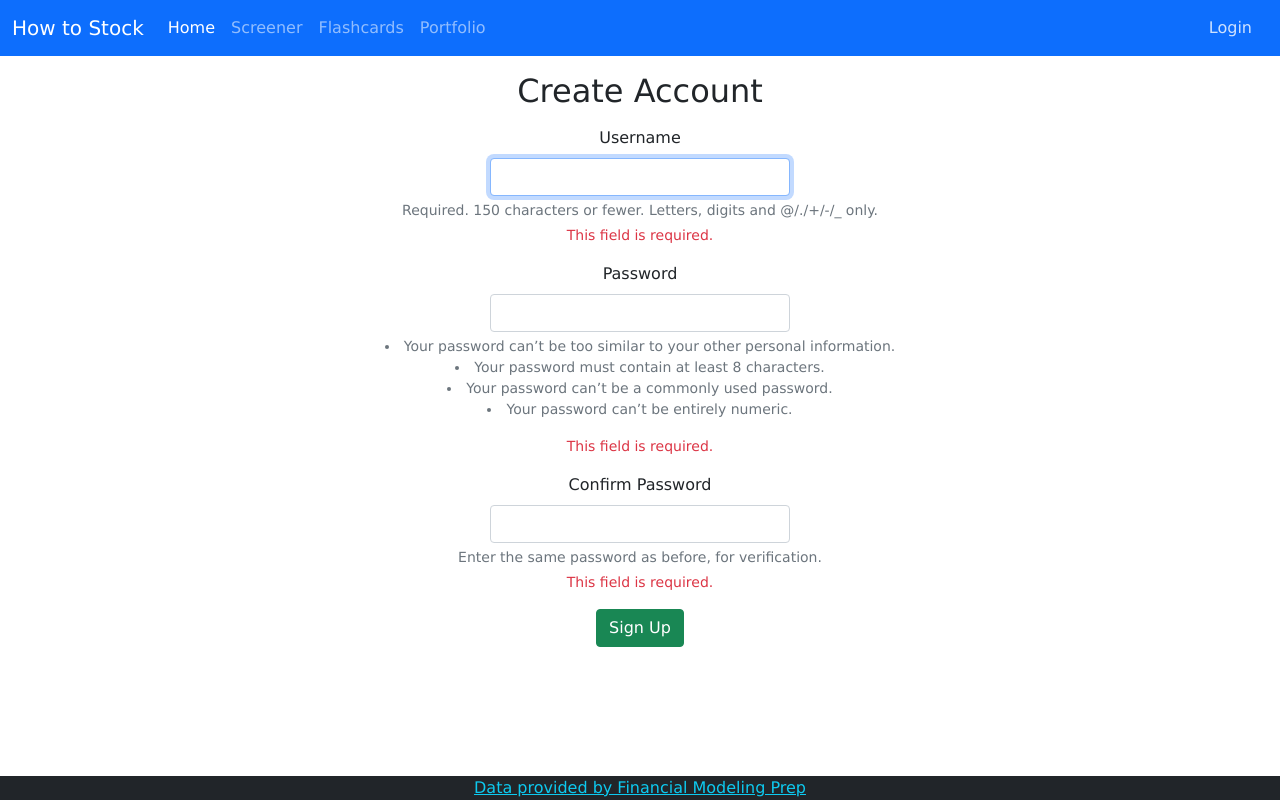
After one commit to Abhiek187/how-to-stock, a Django app: page /accounts/create in a window 1280 px wide. The commit adds this page. Run offline with Django 3.2, Linux system fonts and the light colour scheme.

Commit message:
Add a form to create a new user

```diff
--- a/stockhelper/stockapp/static/stockapp/css/home.css
+++ b/stockhelper/stockapp/static/stockapp/css/home.css
@@ -3,6 +3,16 @@ body {
     text-align: center;
     display: flex;
     flex-direction: column;
+}
+
+ul {
+    list-style-position: inside; /* place the bullets next to the text */
+    padding-left: 0;
+}
+
+/* Django's form error messages */
+.errorlist {
+    list-style-type: none;
 }
 
 /* Match the color of the other nav items */
--- a/stockhelper/stockapp/static/stockapp/css/screener.css
+++ b/stockhelper/stockapp/static/stockapp/css/screener.css
@@ -1,7 +1,6 @@
 /* Django's form error messages */
 .errorlist {
     color: darkred;
-    list-style-type: none;
 }
 
 .table-row {
--- /dev/null
+++ b/stockhelper/stockhelper/forms.py
@@ -0,0 +1,10 @@
+from django.contrib.auth.forms import UserCreationForm
+
+from stockapp.models import User
+
+
+class CustomUserCreationForm(UserCreationForm):
+    # Required to create a new custom user
+    class Meta(UserCreationForm.Meta):
+        model = User
+        fields = UserCreationForm.Meta.fields
--- a/stockhelper/stockhelper/urls.py
+++ b/stockhelper/stockhelper/urls.py
@@ -16,8 +16,11 @@ Including another URLconf
 from django.contrib import admin
 from django.urls import include, path
 
+from stockhelper import views
+
 urlpatterns = [
     path("admin/", admin.site.urls),
     path("accounts/", include("django.contrib.auth.urls")),
+    path("accounts/create", views.create_account, name="create"),
     path("stockapp/", include("stockapp.urls"))
 ]
--- /dev/null
+++ b/stockhelper/stockhelper/views.py
@@ -0,0 +1,21 @@
+from django.contrib.auth import login, authenticate
+from django.shortcuts import render, redirect
+
+from .forms import CustomUserCreationForm
+
+
+# Create Account view
+def create_account(request):
+    form = CustomUserCreationForm(request.POST)
+
+    if form.is_valid():
+        form.save()
+        username = form.cleaned_data.get("username")
+        # password1 and password2 should match
+        password = form.cleaned_data.get("password1")
+        user = authenticate(username=username, password=password)
+        login(request, user)
+        # Upon successful creation of the account, redirect the user to the home page
+        return redirect("/stockapp")
+
+    return render(request, "registration/create.html", {"form": form})
--- /dev/null
+++ b/stockhelper/templates/registration/create.html
@@ -0,0 +1,32 @@
+{% extends "stockapp/index.html" %}
+
+{% block title %}Create Account{% endblock %}
+
+{% block content %}
+<h2 class="mt-3">Create Account</h2>
+<form method="post">
+    {% csrf_token %}
+    <div class="my-3">
+        <label for="id_username" class="form-label">{{ form.username.label }}</label>
+        <input type="text" class="form-control mx-auto" name="username" autofocus autocapitalize="none"
+            autocomplete="username" maxlength="150" required id="id_username" style="max-width: 300px;">
+        <div class="form-text">{{ form.username.help_text }}</div>
+        <div class="form-text text-danger">{{ form.username.errors }}</div>
+    </div>
+    <div>
+        <label for="id_password1" class="form-label">{{ form.password1.label }}</label>
+        <input type="password" class="form-control mx-auto" name="password1" autocomplete="new-password" required
+            id="id_password1" style="max-width: 300px;">
+        <div class="form-text">{{ form.password1.help_text }}</div>
+        <div class="form-text text-danger">{{ form.password1.errors }}</div>
+    </div>
+    <div class="mb-3">
+        <label for="id_password2" class="form-label">Confirm Password</label>
+        <input type="password" class="form-control mx-auto" name="password2" autocomplete="new-password" required
+            id="id_password2" style="max-width: 300px;">
+        <div class="form-text">{{ form.password2.help_text }}</div>
+        <div class="form-text text-danger">{{ form.password2.errors }}</div>
+    </div>
+    <button type="submit" class="btn btn-success mb-3">Sign Up</button>
+</form>
+{% endblock %}
```
Also changed, not shown: stockhelper/templates/registration/login.html (+7 -5 lines).
